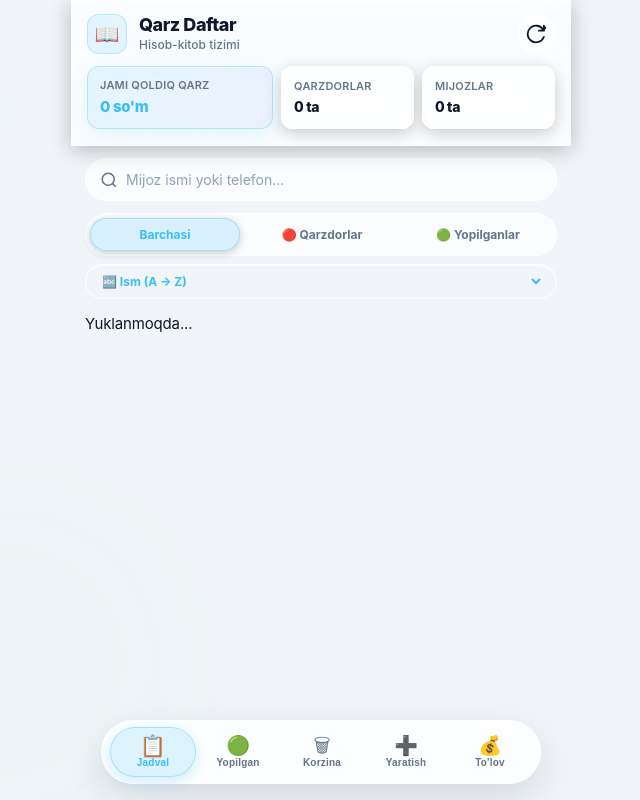
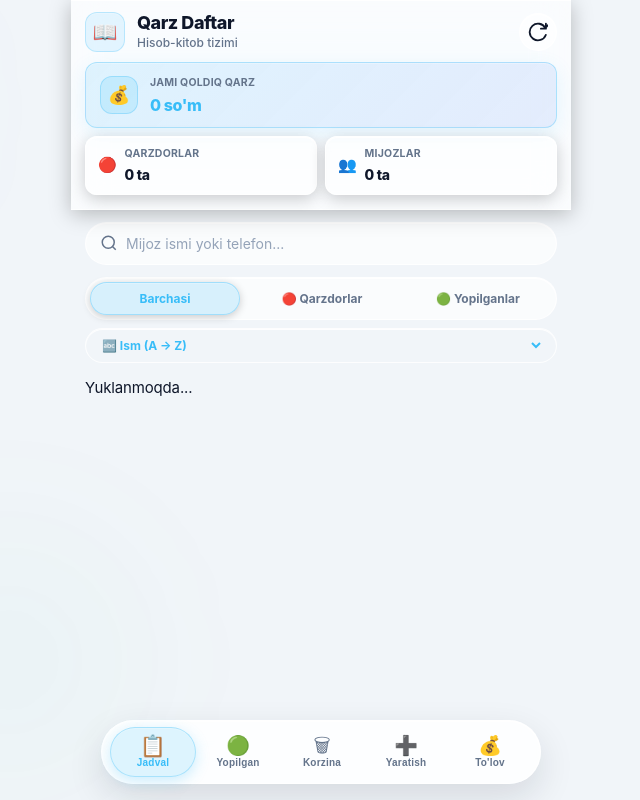
Before and after one commit to Yusufrahimboyev/qarzly, a Python web app: template web/templates/index.html in a window 1280 px wide. Shown: the whole page, without its empty margins (319-959 px from the left). Run offline with Jinja, Linux system fonts and the light colour scheme; the template is opened without the code that fills it, so the values that code supplies are empty; some libraries are stand-ins or nearby versions.

Commit message:
feat: enhance stats overview with hero card design and sub-info layout

```diff
--- a/web/static/css/style.css
+++ b/web/static/css/style.css
@@ -190,7 +190,7 @@ body {
     -webkit-backdrop-filter: var(--glass-blur-l1);
     border-bottom: 1px solid var(--glass-l1-border);
     box-shadow: var(--glass-l1-highlight), 0 4px 20px rgba(0, 0, 0, 0.25);
-    padding: 14px 16px 16px;
+    padding: 12px 14px 14px;
     position: sticky;
     top: 0;
     z-index: 40;
@@ -200,7 +200,7 @@ body {
     display: flex;
     align-items: center;
     justify-content: space-between;
-    margin-bottom: 12px;
+    margin-bottom: 10px;
 }
 
 .brand {
@@ -265,14 +265,12 @@ body {
 /* Glass Stats Grid */
 .stats-grid {
     display: grid;
-    grid-template-columns: 1.4fr 1fr 1fr;
+    grid-template-columns: 1fr 1fr;
     gap: 8px;
 }
 
 .stat-card {
     background: var(--glass-l1-bg);
-    backdrop-filter: var(--glass-blur-l1);
-    -webkit-backdrop-filter: var(--glass-blur-l1);
     border: 1px solid var(--glass-l1-border);
     box-shadow: var(--glass-l1-highlight), 0 4px 16px rgba(0, 0, 0, 0.2);
     border-radius: var(--radius-sm);
@@ -281,25 +279,90 @@ body {
     flex-direction: column;
     justify-content: center;
     transition: transform 0.2s ease, border-color 0.2s ease;
+    min-width: 0;
 }
 
 .stat-card:hover {
     border-color: rgba(255, 255, 255, 0.18);
 }
 
-.stat-card.stat-debt {
-    background: linear-gradient(135deg, rgba(56, 189, 248, 0.12) 0%, rgba(37, 99, 235, 0.08) 100%);
-    border-color: rgba(56, 189, 248, 0.28);
-    box-shadow: inset 0 1px 0 rgba(255, 255, 255, 0.22), 0 6px 20px rgba(56, 189, 248, 0.12);
+.stat-card.stat-hero {
+    grid-column: 1 / -1;
+    padding: 12px 14px;
+    background: linear-gradient(135deg, rgba(56, 189, 248, 0.14) 0%, rgba(37, 99, 235, 0.1) 100%);
+    border-color: rgba(56, 189, 248, 0.32);
+    box-shadow: inset 0 1px 0 rgba(255, 255, 255, 0.25), 0 6px 20px rgba(56, 189, 248, 0.12);
+}
+
+.stat-hero-main {
+    display: flex;
+    align-items: center;
+    gap: 12px;
+}
+
+.stat-hero-icon {
+    width: 38px;
+    height: 38px;
+    border-radius: var(--radius-sm);
+    background: rgba(56, 189, 248, 0.16);
+    border: 1px solid rgba(56, 189, 248, 0.3);
+    display: flex;
+    align-items: center;
+    justify-content: center;
+    font-size: 18px;
+    flex-shrink: 0;
+}
+
+.stat-hero-texts {
+    flex: 1;
+    min-width: 0;
+    display: flex;
+    flex-direction: column;
+}
+
+.stat-hero-val {
+    font-size: 16px !important;
+    font-weight: 800;
+    color: var(--primary-color) !important;
+    letter-spacing: -0.01em;
+    word-break: break-word;
+    white-space: normal !important;
+    line-height: 1.25;
+    margin-top: 2px;
+}
+
+.stat-sub {
+    padding: 9px 12px;
+}
+
+.stat-sub-inner {
+    display: flex;
+    align-items: center;
+    gap: 8px;
+}
+
+.stat-sub-icon {
+    font-size: 15px;
+    flex-shrink: 0;
+}
+
+.stat-sub-info {
+    flex: 1;
+    min-width: 0;
+    display: flex;
+    flex-direction: column;
 }
 
 .stat-label {
-    font-size: 11px;
-    font-weight: 600;
+    font-size: 10.5px;
+    font-weight: 700;
     color: var(--text-muted);
     text-transform: uppercase;
     letter-spacing: var(--letter-spacing-tag);
     margin-bottom: 2px;
+    white-space: nowrap;
+    overflow: hidden;
+    text-overflow: ellipsis;
 }
 
 .stat-value {
@@ -310,11 +373,6 @@ body {
     white-space: nowrap;
     overflow: hidden;
     text-overflow: ellipsis;
-}
-
-.stat-debt .stat-value {
-    color: var(--primary-color);
-    font-size: 15px;
 }
 
 /* ===================================================
--- a/web/templates/index.html
+++ b/web/templates/index.html
@@ -39,17 +39,32 @@
 
             <!-- Stats Overview Cards -->
             <div class="stats-grid">
-                <div class="stat-card stat-debt">
-                    <span class="stat-label">Jami Qoldiq Qarz</span>
-                    <span id="stat-total-debt" class="stat-value">0 so'm</span>
+                <div class="stat-card stat-debt stat-hero">
+                    <div class="stat-hero-main">
+                        <div class="stat-hero-icon">💰</div>
+                        <div class="stat-hero-texts">
+                            <span class="stat-label">Jami Qoldiq Qarz</span>
+                            <span id="stat-total-debt" class="stat-value stat-hero-val">0 so'm</span>
+                        </div>
+                    </div>
                 </div>
-                <div class="stat-card">
-                    <span class="stat-label">Qarzdorlar</span>
-                    <span id="stat-debtors-count" class="stat-value">0 ta</span>
+                <div class="stat-card stat-sub">
+                    <div class="stat-sub-inner">
+                        <span class="stat-sub-icon">🔴</span>
+                        <div class="stat-sub-info">
+                            <span class="stat-label">Qarzdorlar</span>
+                            <span id="stat-debtors-count" class="stat-value">0 ta</span>
+                        </div>
+                    </div>
                 </div>
-                <div class="stat-card">
-                    <span class="stat-label">Mijozlar</span>
-                    <span id="stat-clients-count" class="stat-value">0 ta</span>
+                <div class="stat-card stat-sub">
+                    <div class="stat-sub-inner">
+                        <span class="stat-sub-icon">👥</span>
+                        <div class="stat-sub-info">
+                            <span class="stat-label">Mijozlar</span>
+                            <span id="stat-clients-count" class="stat-value">0 ta</span>
+                        </div>
+                    </div>
                 </div>
             </div>
         </header>
```
